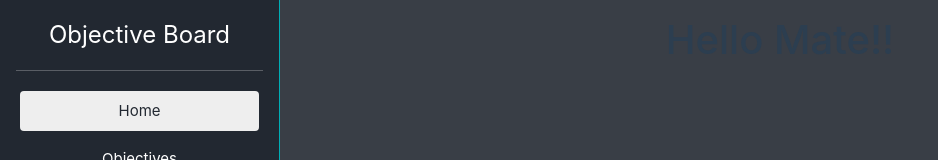
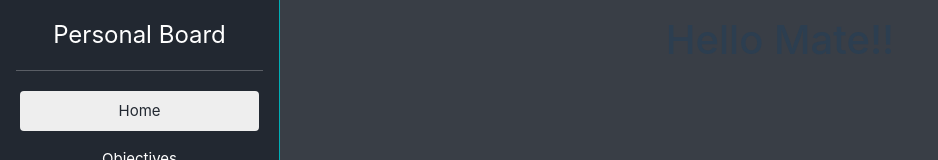
Before and after one commit to strackzdesign/personalboard, a Vue app: page /home in a window 1280 px wide. Shown: the top 160 px of the page, without its empty margins (0-938 px from the left). Built offline with nearby package versions, Linux system fonts and the light colour scheme.

Commit message:
Redirect / to HomeView & fix project_name

```diff
--- a/src/App.vue
+++ b/src/App.vue
@@ -4,7 +4,7 @@
   export default {
     data() {
       return {
-        project_name: 'Objective Board'
+        project_name: 'Personal Board'
       }
     },
     components: {
--- a/src/router/index.ts
+++ b/src/router/index.ts
@@ -13,7 +13,9 @@ const router = new VueRouter({
     {
       path: '/',
       name: 'home',
-      component: HomeView
+      redirect: to => {
+        return { path: '/home', query: { q: to.params.searchText } }
+      },
     },
     {
       path: '/home',
```
